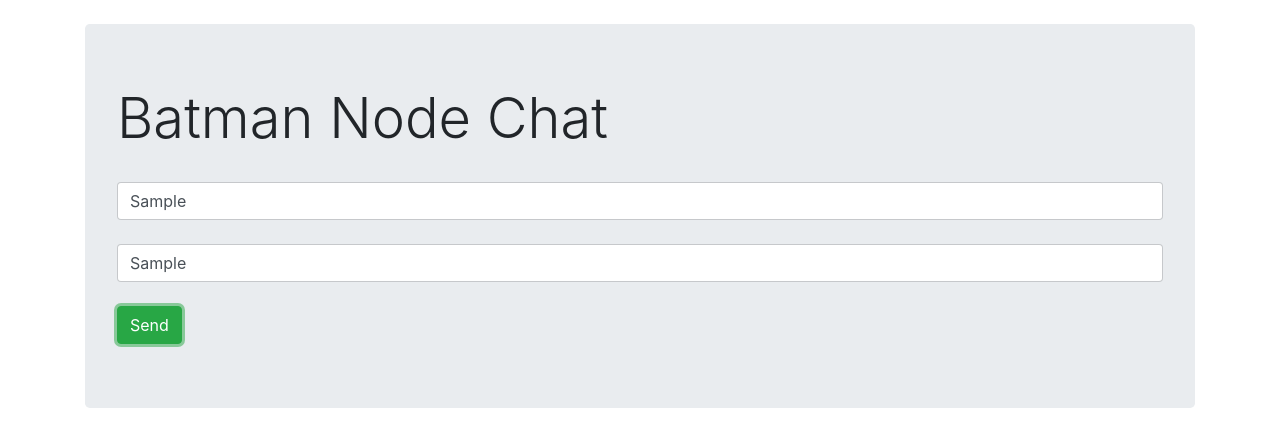
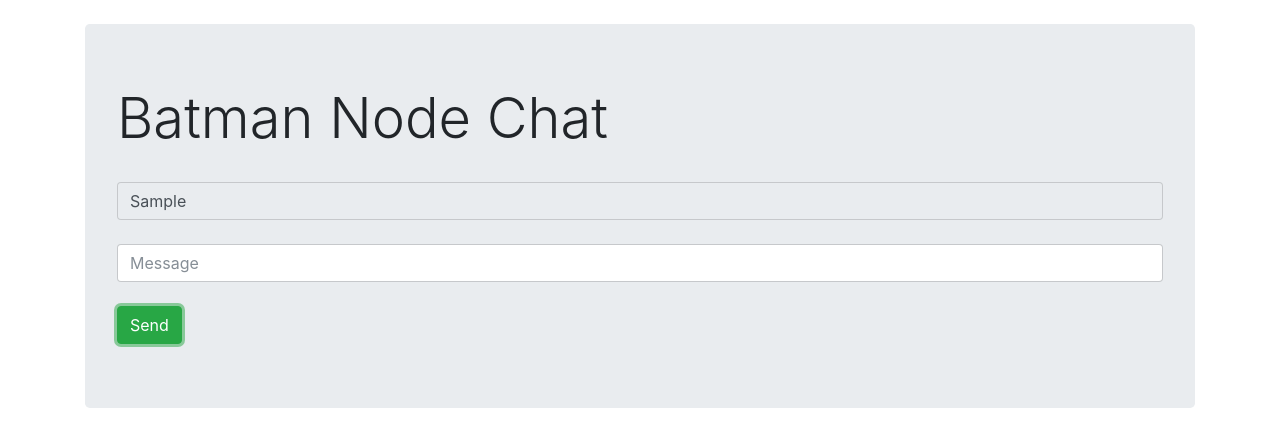
Before and after one commit to batmanalien/batman-node-chat, a website: page index.html in a window 1280 px wide. Both pictures are taken after typing "Sample", "Sample" into the empty fields and a click on the button "Send". Drawn offline with nearby package versions, Linux system fonts and the light colour scheme; no server answers.

Commit message:
Disable name input and clear message input if the send button is clicked.

```diff
--- a/index.html
+++ b/index.html
@@ -28,6 +28,10 @@
         $("#send").click(()=>{
             var message = { name: $("#name").val(), message: $("#message").val()}
             postMessage(message)
+            $("#message").val("");
+            if(!$("#name").is(":disabled")) {
+                $("#name").prop("disabled", true);
+            }
         })
         $("#message").keyup(function(event) {
             if (event.keyCode === 13) {
```
